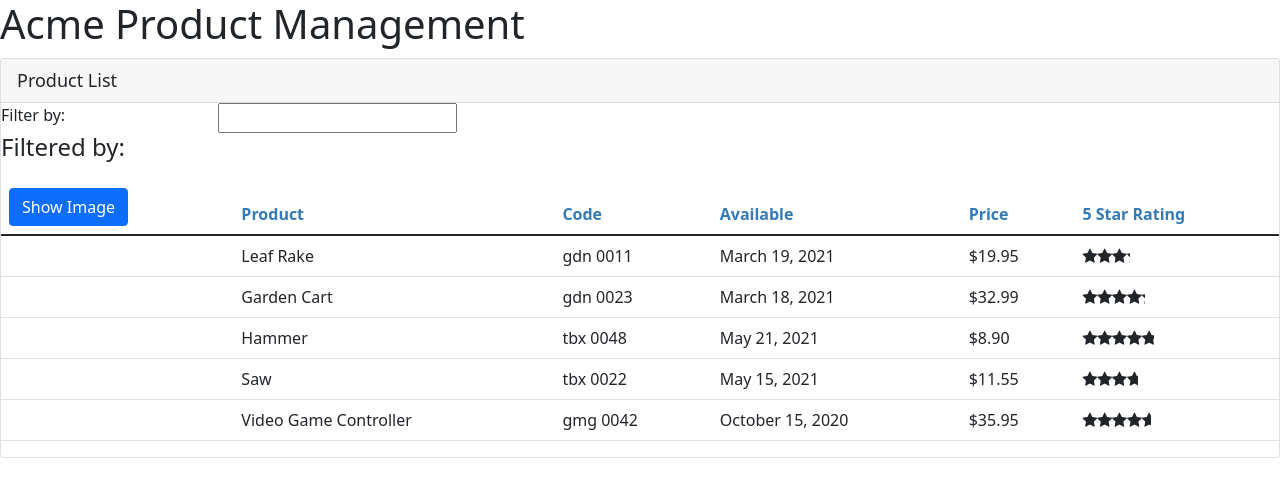
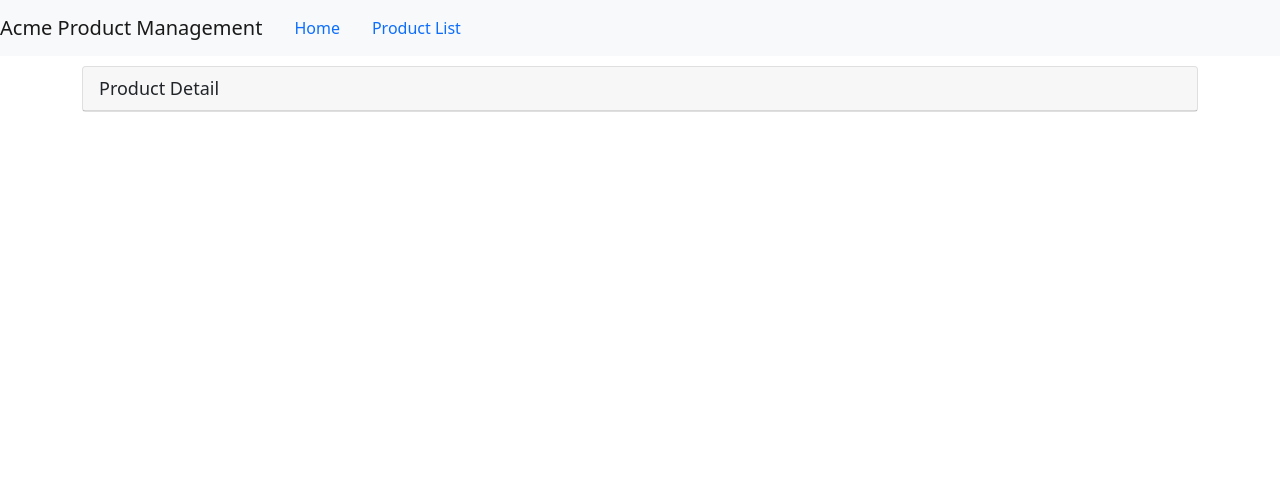
Before and after one commit to steniojoseph27/productsManagement, an Angular app: page /products/1 in a window 1280 px wide. Shown: the top 496 px of the page. Built offline with nearby package versions, Linux system fonts and the light colour scheme.

Commit message:
Added product-detail component, configuring routes, welcome page.

```diff
--- a/src/app/app.component.ts
+++ b/src/app/app.component.ts
@@ -3,8 +3,15 @@
 @Component({
   selector: 'pm-root',
   template: `
-  <div><h1>{{pageTitle}}</h1>
-    <pm-products></pm-products>
+  <nav class="navbar navbar-expand navbar-light bg-light">
+    <a class="navbar-brand">{{pageTitle}}</a>
+    <ul class="nav nav-pills">
+        <li><a class="nav-link" routerLink='/welcome'>Home</a></li>
+        <li><a class="nav-link routerLink='/products'">Product List</a></li>
+    </ul>
+  </nav>
+  <div class="container">
+    <router-outlet></router-outlet>
   </div>
   `
 })
--- /dev/null
+++ b/src/app/products/product-detail.component.html
@@ -0,0 +1,5 @@
+<div class="card">
+    <div class="card-header">
+        {{pageTitle}}
+    </div>
+</div>
--- /dev/null
+++ b/src/app/products/product-detail.component.ts
@@ -0,0 +1,15 @@
+import { Component, OnInit } from '@angular/core';
+
+@Component({
+  templateUrl: './product-detail.component.html',
+  styleUrls: ['./product-detail.component.css']
+})
+export class ProductDetailComponent implements OnInit {
+  pageTitle: string = 'Product Detail';
+
+  constructor() { }
+
+  ngOnInit(): void {
+  }
+
+}
--- a/src/app/products/product-list.component.ts
+++ b/src/app/products/product-list.component.ts
@@ -4,7 +4,6 @@
 import { ProductService } from "./product.service";
 
 @Component({
-    selector: 'pm-products',
     templateUrl: './product-list.component.html',
     styleUrls: ['./product-list.component.css']
 })
```
Also changed, not shown: src/app/app.module.ts (+14 -2 lines), src/app/products/product-detail.component.css (added), 1 other file (tests, documents, lock files or other folders).
